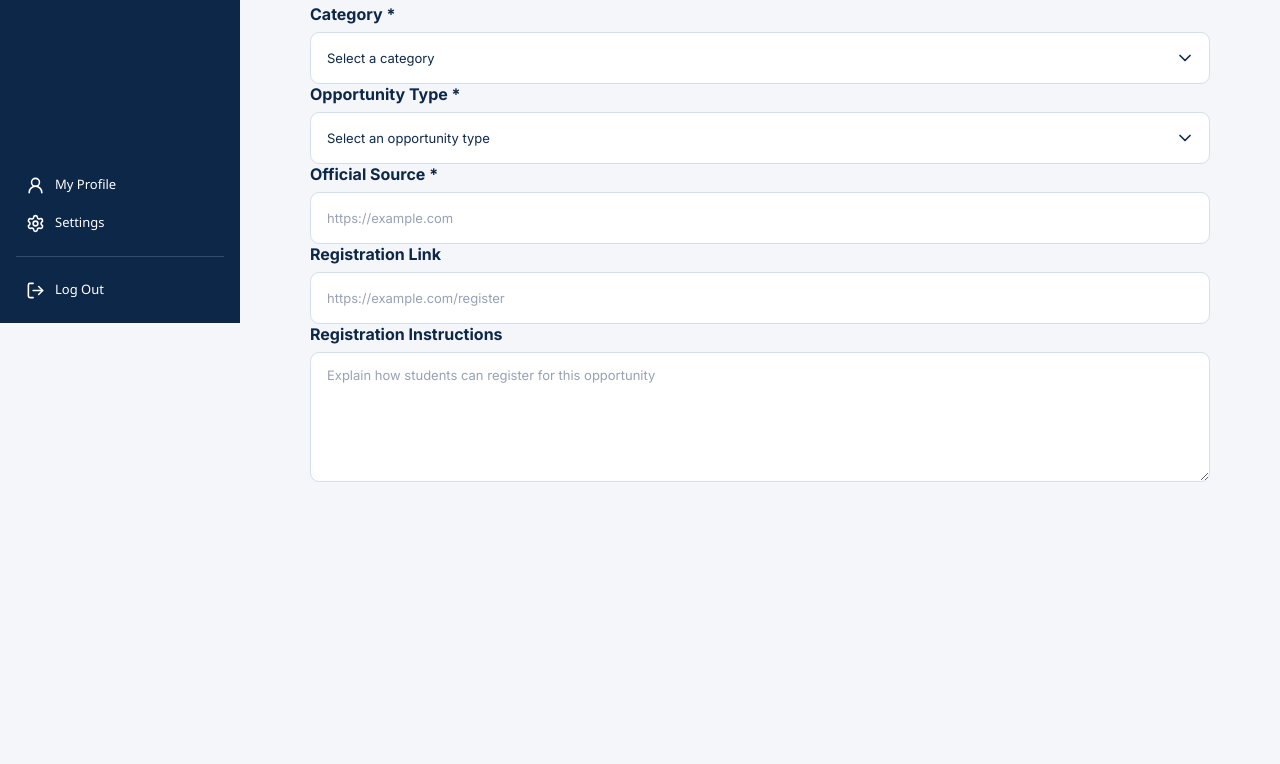
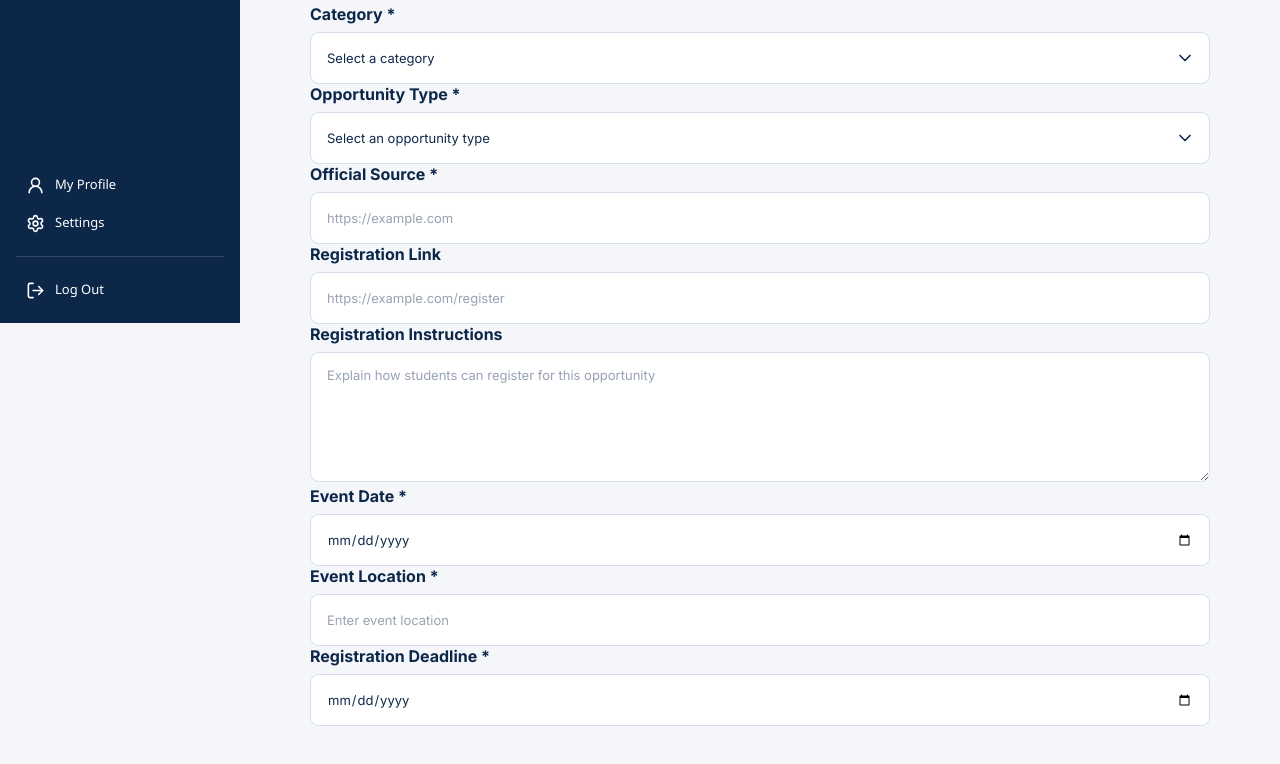
Before and after one commit to amal-almahmud/UniLink, a React (Vite) app: page /publish-opportunity in a window 1280 px wide. Shown: the part 477-1241 px from the top of the page. Before the commit the page ends 1023 px from the top, so only its background shows below. Built offline with nearby package versions, Linux system fonts and the light colour scheme.

Commit message:
Add event date location and registration deadline fields

```diff
--- a/src/pages/opportunityPublisher/CreateUniversityOpportunity.jsx
+++ b/src/pages/opportunityPublisher/CreateUniversityOpportunity.jsx
@@ -15,6 +15,9 @@ function CreateUniversityOpportunity() {
         officialSource: "",
         registrationLink: "",
         registrationInstructions: "",
+        eventDate: "",
+        eventLocation: "",
+        registrationDeadline: "",
       });
 
     const handleChange = (event) => {
@@ -113,6 +116,32 @@ function CreateUniversityOpportunity() {
         rows={4}
         />
 
+        <Input
+        label="Event Date"
+        name="eventDate"
+        type="date"
+        value={formData.eventDate}
+        onChange={handleChange}
+        required
+        />
+        <Input
+        label="Event Location"
+        name="eventLocation"
+        type="text"
+        placeholder="Enter event location"
+        value={formData.eventLocation}
+        onChange={handleChange}
+        required
+        />
+
+        <Input
+        label="Registration Deadline"
+        name="registrationDeadline"
+        type="date"
+        value={formData.registrationDeadline}
+        onChange={handleChange}
+        required
+        />
       </section>
     </DashboardLayout>
   );
```
